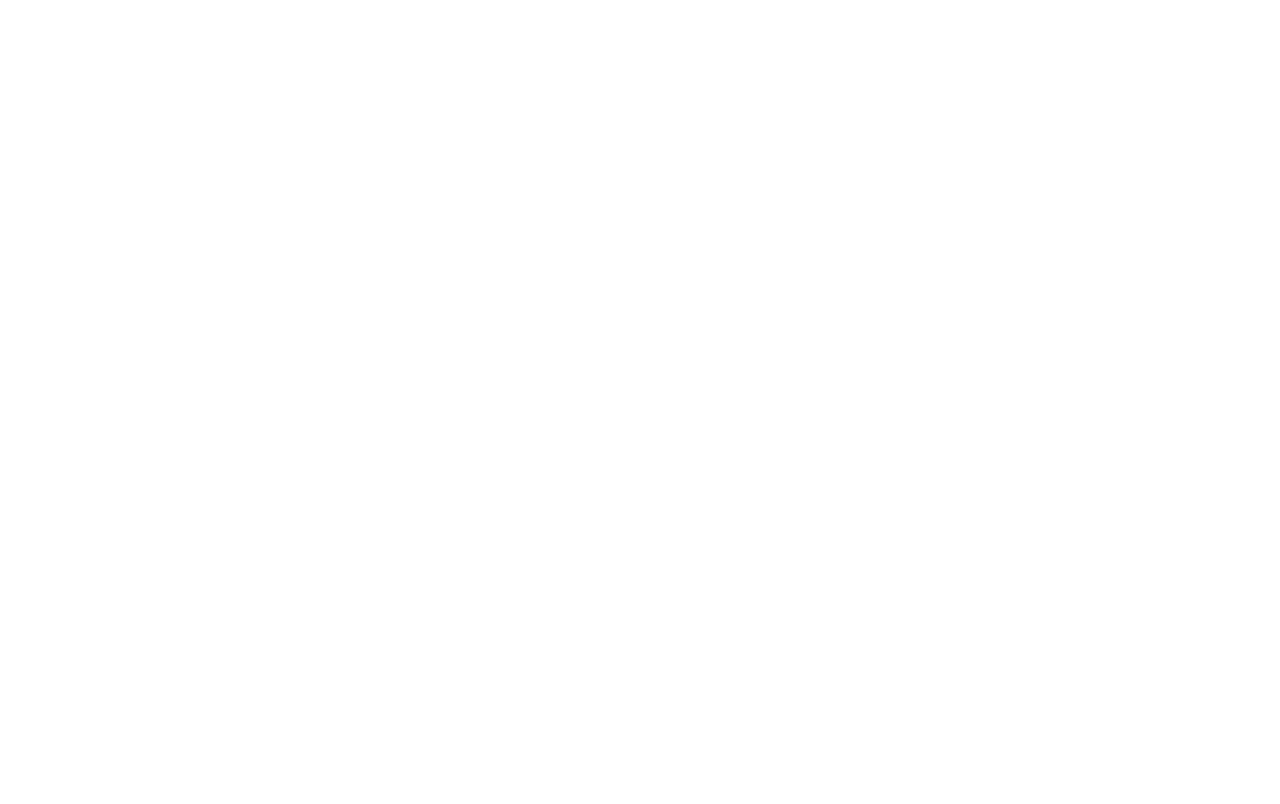
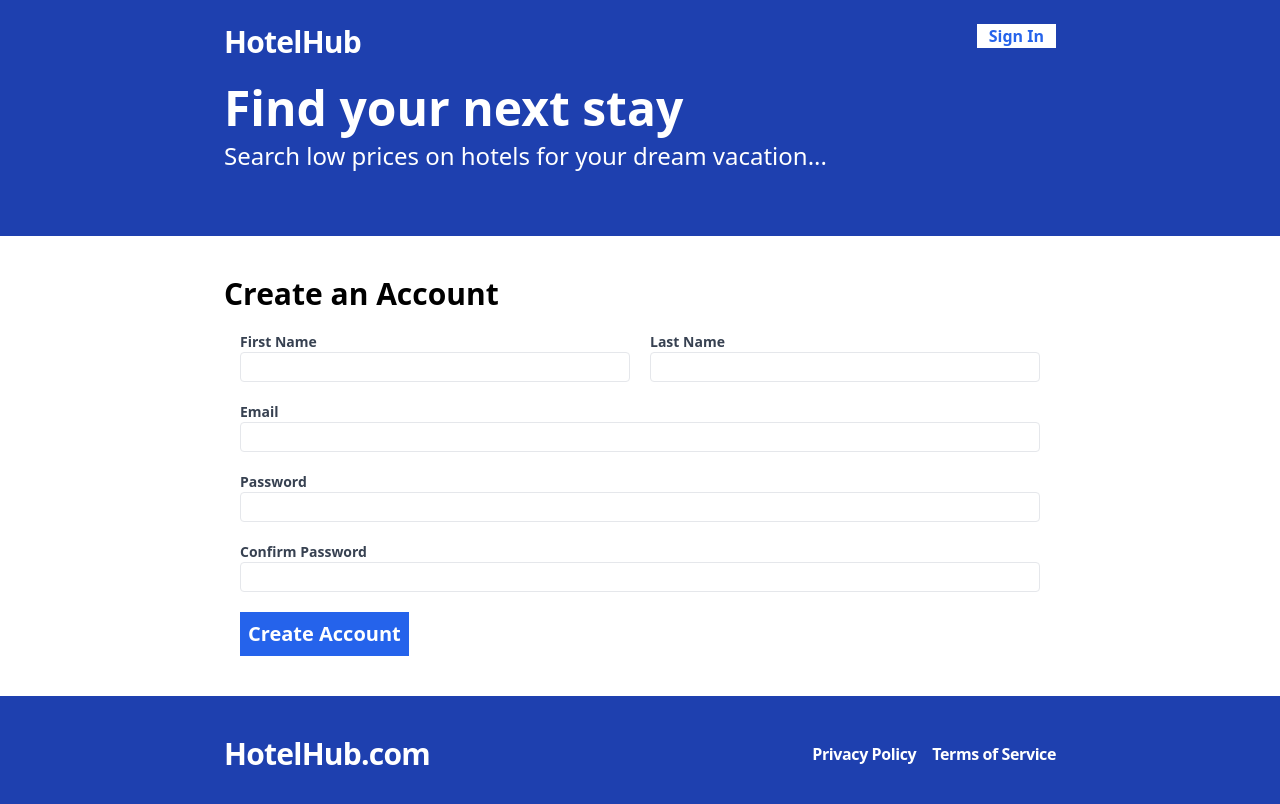
Before and after one commit to HurasAdam/HotelHub, a React (Vite) app in the folder frontend/: page /register in a window 1280 px wide. Before the commit this address had no page. Shown: the top 804 px of the page. Built offline with nearby package versions, Linux system fonts and the light colour scheme.

Commit message:
feat: Implement Register form component and route.

```diff
--- a/frontend/package.json
+++ b/frontend/package.json
@@ -12,6 +12,7 @@
   "dependencies": {
     "react": "^18.2.0",
     "react-dom": "^18.2.0",
+    "react-hook-form": "^7.49.2",
     "react-router-dom": "^6.21.1"
   },
   "devDependencies": {
--- a/frontend/src/App.tsx
+++ b/frontend/src/App.tsx
@@ -5,6 +5,7 @@
   Navigate,
 } from "react-router-dom";
 import Layout from "./layouts/Layout";
+import Register from "./pages/Register";
 
 function App() {
   return (
@@ -36,6 +37,13 @@
           }
         />
         <Route />
+        <Route
+          path="/register"
+          element={<Layout>
+            <Register/>
+          </Layout>}
+        />
+        <Route />
       </Routes>
     </Router>
   );
--- /dev/null
+++ b/frontend/src/pages/Register.tsx
@@ -0,0 +1,112 @@
+import { useForm } from "react-hook-form";
+
+type RegisterFormData = {
+  firstName: string;
+  lastName: string;
+  email: string;
+  password: string;
+  confirmPassword: string;
+};
+
+const Register = () => {
+  const { register,watch,handleSubmit,formState:{errors} } = useForm<RegisterFormData>();
+
+const onSubmit=handleSubmit((data)=>{
+    console.log(data)
+})
+
+  return (
+    <form className="flex flex-col  gap-5" onSubmit={onSubmit}>
+      <h2 className="text-3xl font-bold">Create an Account</h2>
+      <div className="flex flex-col md:flex-row gap-5 px-4">
+        <label className="text-gray-700 text-sm font-bold flex-1 ">
+          First Name
+          <input
+            type="text"
+            className="border rounded w-full py-1 px-2 font-normal"
+            {...register("firstName", { required: "this field is required" })}
+          ></input>
+          {errors.firstName&&(
+            <span className="text-red-500">{errors.firstName.message}</span>
+          )
+          }
+        </label>
+        <label className="text-gray-700 text-sm font-bold flex-1 ">
+          Last Name
+          <input
+            type="text"
+            className="border rounded w-full py-1 px-2 font-normal"
+            {...register("lastName", { required: "this field is required" })}
+          ></input>
+            {errors.lastName&&(
+            <span className="text-red-500">{errors.lastName.message}</span>
+          )
+          }
+        </label>
+      </div>
+      <div className="flex flex-col  gap-5 px-4 ">
+        <label className="text-gray-700 text-sm font-bold flex-1 ">
+          Email
+          <input
+            type="email"
+            className="border rounded w-full py-1 px-2 font-normal"
+            {...register("email", { required: "this field is required" })}
+          ></input>
+          {errors.email&&(
+            <span className="text-red-500">{errors.email.message}</span>
+          )
+          }
+        </label>
+
+        <label className="text-gray-700 text-sm font-bold flex-1 ">
+          Password
+          <input
+            type="password"
+            className="border rounded w-full py-1 px-2 font-normal"
+            {...register("password", {
+              required: "this field is required",
+              minLength: {
+                value: 6,
+                message: "Password must contain at least 6 characters",
+              },
+            })}
+          ></input>
+          {errors.password&&(
+            <span className="text-red-500">{errors.password.message}</span>
+          )
+          }
+        </label>
+
+        <label className="text-gray-700 text-sm font-bold flex-1 ">
+          Confirm Password
+          <input
+            type="password"
+            className="border rounded w-full py-1 px-2 font-normal"
+            {...register("confirmPassword", {
+              validate: (val) => {
+                if (!val) {
+                  return "This field is required";
+                }
+
+                else if(watch("password")!==val){
+                    return "Your password do not match"
+                }
+              },
+            })}
+          ></input>
+          {errors.confirmPassword&&(
+            <span className="text-red-500">{errors.confirmPassword.message}</span>
+          )
+          }
+        </label>
+      </div>
+      <span>
+        <button type="submit" className="bg-blue-600 text-white mx-4 p-2 font-bold hover:bg-blue-500 text-xl">
+            Create Account
+        </button>
+      </span>
+    </form>
+  );
+};
+
+export default Register;
--- a/frontend/tailwind.config.js
+++ b/frontend/tailwind.config.js
@@ -4,7 +4,11 @@
   theme: {
     extend: {},
     container:{
-      padding:"10rem"
+      padding:{
+        sm:"5rem",
+        md:"3rem",
+      lg:"14em"
+      }
     }
   },
   plugins: [],
```
Also changed, not shown: 1 other file (tests, documents, lock files or other folders).
